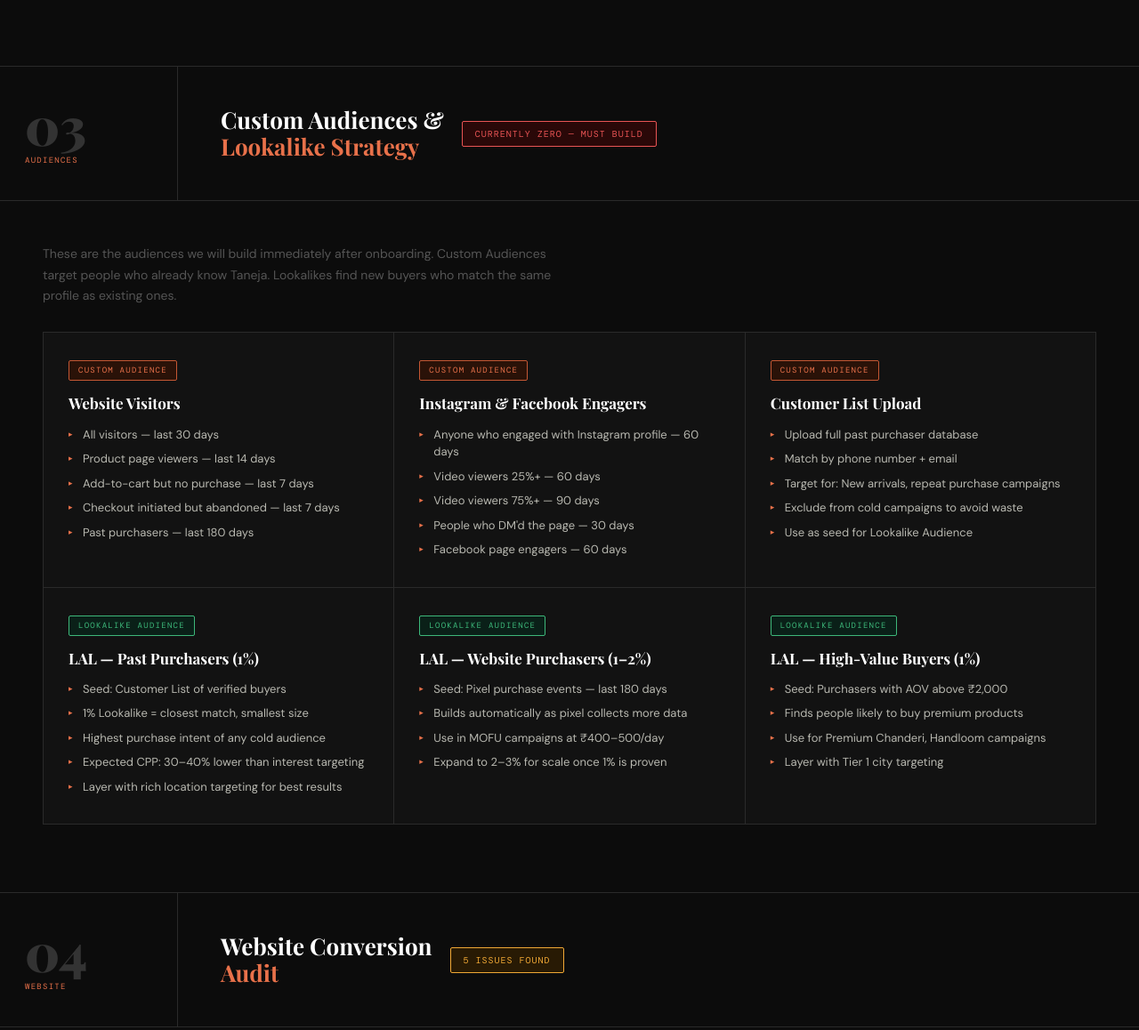
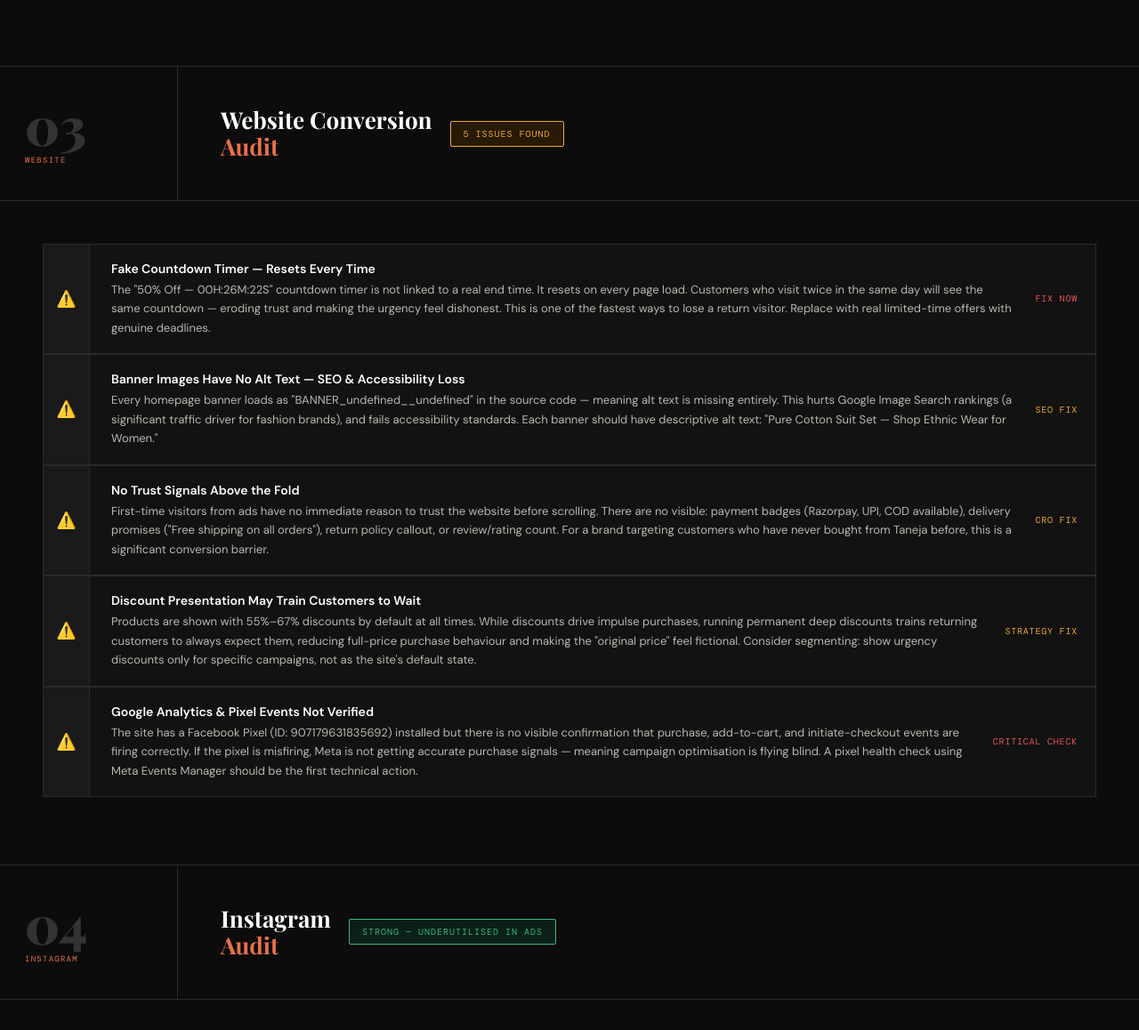
Before and after one commit to Naveen-brilliant-madness/taneja-audit, a website: page index.html in a window 1280 px wide. Shown: the part 2869-4027 px from the top of the page at 89% size. Drawn offline with nearby package versions, Linux system fonts and the light colour scheme; a web font is replaced by a local one.

Commit message:
Remove CA & Lookalike Strategy section from client audit

```diff
--- a/index.html
+++ b/index.html
@@ -365,56 +365,10 @@ footer{padding:56px 48px;display:grid;grid-template-columns:1fr auto;align-items
   </div>
 </section>
 
-<!-- SECTION 03 — CUSTOM & LOOKALIKE AUDIENCES -->
+<!-- SECTION 03 — WEBSITE AUDIT -->
 <section class="sec">
   <div class="sec-hdr">
-    <div class="sec-num-box"><div class="sec-num-big">03</div><div class="sec-num-lbl">Audiences</div></div>
-    <div class="sec-ttl-wrap">
-      <h2 class="sec-ttl">Custom Audiences &amp;<br><em>Lookalike Strategy</em></h2>
-      <span class="status-pill pill-bad">Currently Zero — Must Build</span>
-    </div>
-  </div>
-  <div class="sec-body">
-    <p style="font-size:14px;color:var(--muted);margin-bottom:28px;max-width:580px">These are the audiences we will build immediately after onboarding. Custom Audiences target people who already know Taneja. Lookalikes find new buyers who match the same profile as existing ones.</p>
-    <div class="aud-grid">
-      <div class="aud-card">
-        <div class="aud-badge badge-ca">Custom Audience</div>
-        <div class="aud-name">Website Visitors</div>
-        <ul class="aud-list"><li>All visitors — last 30 days</li><li>Product page viewers — last 14 days</li><li>Add-to-cart but no purchase — last 7 days</li><li>Checkout initiated but abandoned — last 7 days</li><li>Past purchasers — last 180 days</li></ul>
-      </div>
-      <div class="aud-card">
-        <div class="aud-badge badge-ca">Custom Audience</div>
-        <div class="aud-name">Instagram &amp; Facebook Engagers</div>
-        <ul class="aud-list"><li>Anyone who engaged with Instagram profile — 60 days</li><li>Video viewers 25%+ — 60 days</li><li>Video viewers 75%+ — 90 days</li><li>People who DM'd the page — 30 days</li><li>Facebook page engagers — 60 days</li></ul>
-      </div>
-      <div class="aud-card">
-        <div class="aud-badge badge-ca">Custom Audience</div>
-        <div class="aud-name">Customer List Upload</div>
-        <ul class="aud-list"><li>Upload full past purchaser database</li><li>Match by phone number + email</li><li>Target for: New arrivals, repeat purchase campaigns</li><li>Exclude from cold campaigns to avoid waste</li><li>Use as seed for Lookalike Audience</li></ul>
-      </div>
-      <div class="aud-card">
-        <div class="aud-badge badge-lal">Lookalike Audience</div>
-        <div class="aud-name">LAL — Past Purchasers (1%)</div>
-        <ul class="aud-list"><li>Seed: Customer List of verified buyers</li><li>1% Lookalike = closest match, smallest size</li><li>Highest purchase intent of any cold audience</li><li>Expected CPP: 30–40% lower than interest targeting</li><li>Layer with rich location targeting for best results</li></ul>
-      </div>
-      <div class="aud-card">
-        <div class="aud-badge badge-lal">Lookalike Audience</div>
-        <div class="aud-name">LAL — Website Purchasers (1–2%)</div>
-        <ul class="aud-list"><li>Seed: Pixel purchase events — last 180 days</li><li>Builds automatically as pixel collects more data</li><li>Use in MOFU campaigns at ₹400–500/day</li><li>Expand to 2–3% for scale once 1% is proven</li></ul>
-      </div>
-      <div class="aud-card">
-        <div class="aud-badge badge-lal">Lookalike Audience</div>
-        <div class="aud-name">LAL — High-Value Buyers (1%)</div>
-        <ul class="aud-list"><li>Seed: Purchasers with AOV above ₹2,000</li><li>Finds people likely to buy premium products</li><li>Use for Premium Chanderi, Handloom campaigns</li><li>Layer with Tier 1 city targeting</li></ul>
-      </div>
-    </div>
-  </div>
-</section>
-
-<!-- SECTION 04 — WEBSITE AUDIT -->
-<section class="sec">
-  <div class="sec-hdr">
-    <div class="sec-num-box"><div class="sec-num-big">04</div><div class="sec-num-lbl">Website</div></div>
+    <div class="sec-num-box"><div class="sec-num-big">03</div><div class="sec-num-lbl">Website</div></div>
     <div class="sec-ttl-wrap">
       <h2 class="sec-ttl">Website Conversion<br><em>Audit</em></h2>
       <span class="status-pill pill-warn">5 Issues Found</span>
@@ -466,10 +420,10 @@ footer{padding:56px 48px;display:grid;grid-template-columns:1fr auto;align-items
   </div>
 </section>
 
-<!-- SECTION 05 — INSTAGRAM AUDIT -->
+<!-- SECTION 04 — INSTAGRAM AUDIT -->
 <section class="sec">
   <div class="sec-hdr">
-    <div class="sec-num-box"><div class="sec-num-big">05</div><div class="sec-num-lbl">Instagram</div></div>
+    <div class="sec-num-box"><div class="sec-num-big">04</div><div class="sec-num-lbl">Instagram</div></div>
     <div class="sec-ttl-wrap">
       <h2 class="sec-ttl">Instagram<br><em>Audit</em></h2>
       <span class="status-pill pill-good">Strong — Underutilised in Ads</span>
```
